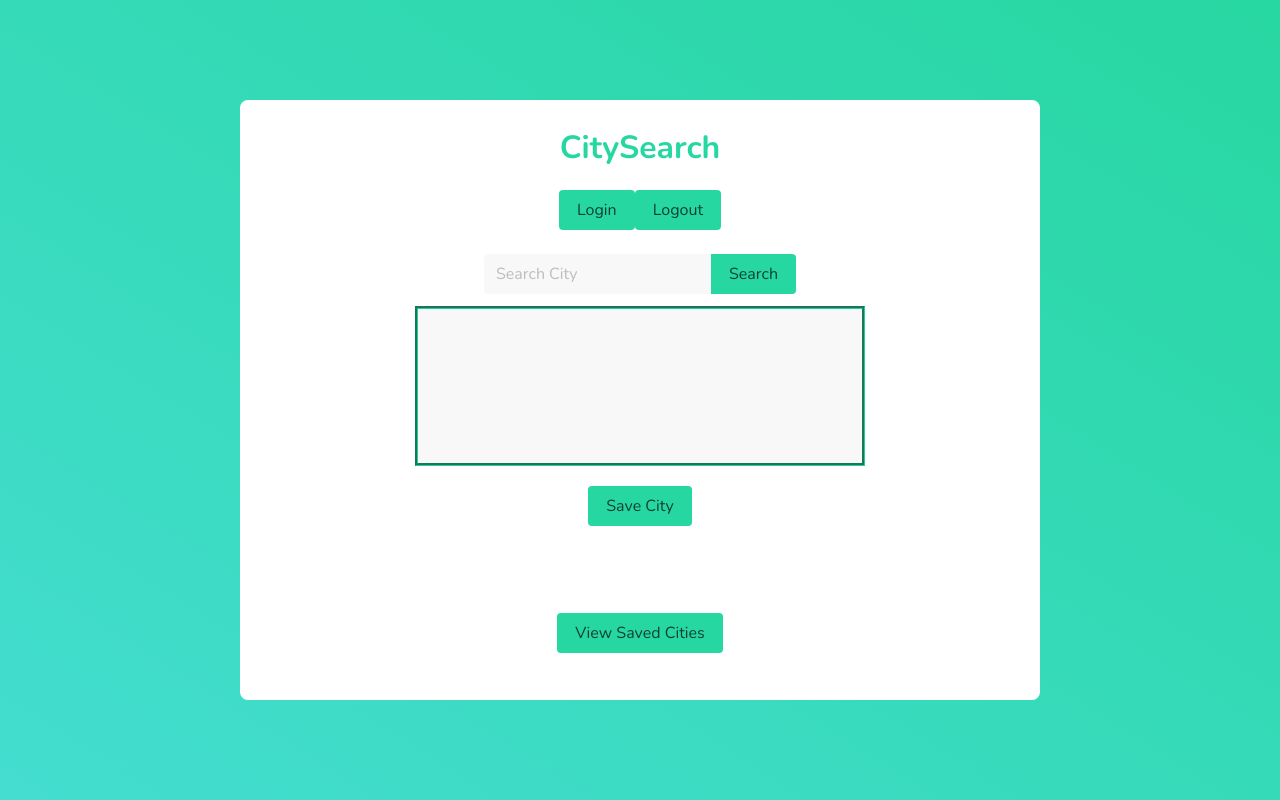
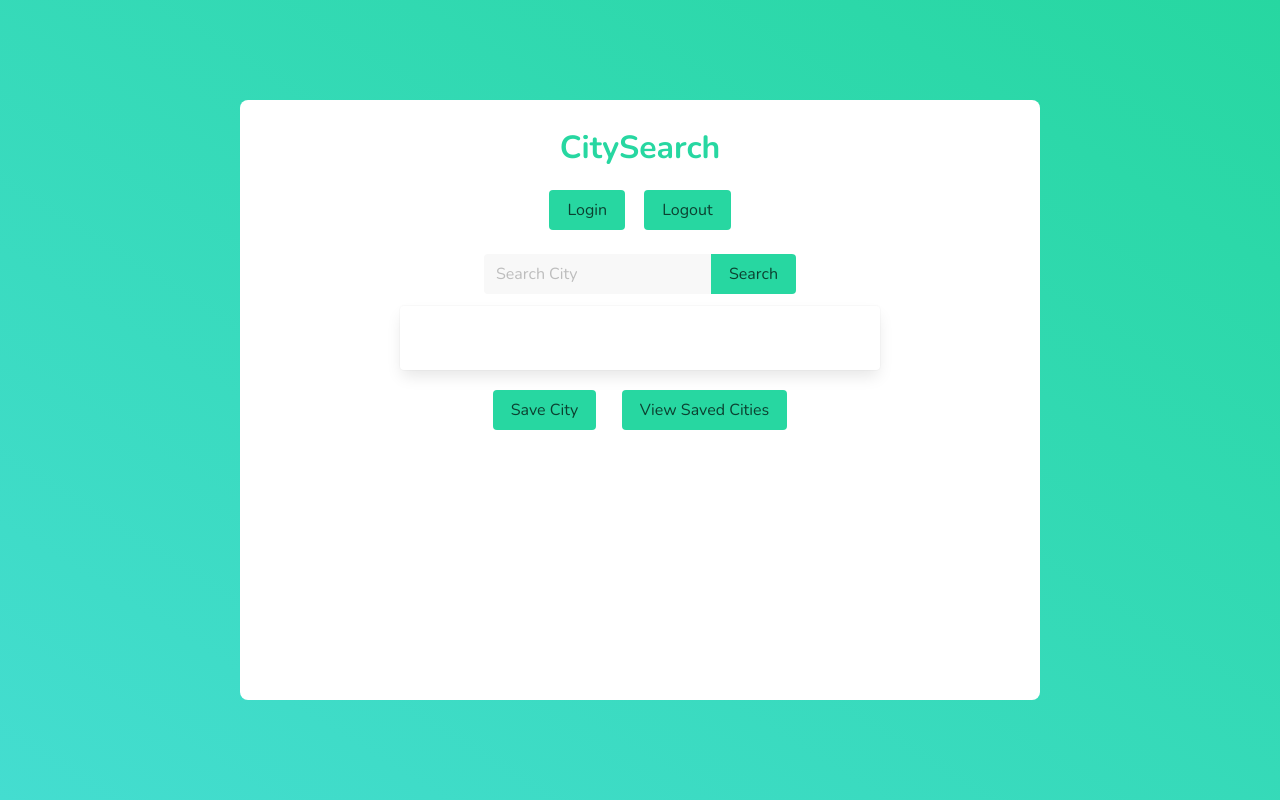
Before and after one commit to wescorner/CitySearch, an Angular app in the folder App/: page / in a window 1280 px wide. Built offline with nearby package versions, Linux system fonts and the light colour scheme.

Commit message:
commenting and minor css changes
commenting on backend and some css changes to the front page

```diff
--- a/App/src/app/pages/main-page/main-page.component.html
+++ b/App/src/app/pages/main-page/main-page.component.html
@@ -30,22 +30,33 @@
             </div>
         </div>
 
-        <div class="city has-background-light">
+        <!-- <div class="city has-background-light">
             <p>{{cityInfo[0].conversion}}</p>
             <p>{{cityInfo[0].country}}</p>
             <p>{{cityInfo[0].humidity}}</p>
             <p>{{cityInfo[0].temperature}}</p>
             <p>{{cityInfo[0].time}}</p>
             <p>{{cityInfo[0].wind}}</p>
+        </div> -->
+
+        <div class="card">
+            <div class="card-content">
+                <div class="content">
+                    <p>{{cityInfo[0].country}}</p>
+                    <p>{{cityInfo[0].time}}</p>
+                    <p>{{cityInfo[0].conversion}}</p>
+                    <p>{{cityInfo[0].temperature}}</p>
+                    <p>{{cityInfo[0].humidity}}</p>
+                    <p>{{cityInfo[0].wind}}</p>
+                </div>
+            </div>
         </div>
 
         <div class="field save">
             <button class="button is-primary" (click)="saveCity('test')">
                 Save City
             </button>
-        </div>
 
-        <div class="field saved">
             <button class="button is-primary" routerLink="/savedcities">
                 View Saved Cities
             </button>
--- a/App/src/app/pages/main-page/main-page.component.scss
+++ b/App/src/app/pages/main-page/main-page.component.scss
@@ -14,7 +14,11 @@
 
 
 .buttons{
+    display: flex;
+    flex-direction: row;
     align-self: center;
+    justify-content: space-around;
+    width: 25%;
 }
 
 .field{
@@ -25,24 +29,16 @@
     flex-direction: column;
 }
 
-.city{
-    width:100%;
-    height:100%;
-    max-width: 450px;
-    max-height: 160px;
+.card{
     align-self: center;
-    display: flex;
-    flex-direction: column;
-    border-style: groove;
-    border-color: #25CC99;
-    padding-bottom: 50px;
+    width: 60%;
+
 }
 
 .save{
+    display: flex;
     justify-self: flex-end;
+    justify-content: space-around;
     margin-top: 20px;
+    width: 40%;
 }
-
-.saved{
-    margin-top: 75px;
-}
```
Also changed, not shown: 1 other file (tests, documents, lock files or other folders).
